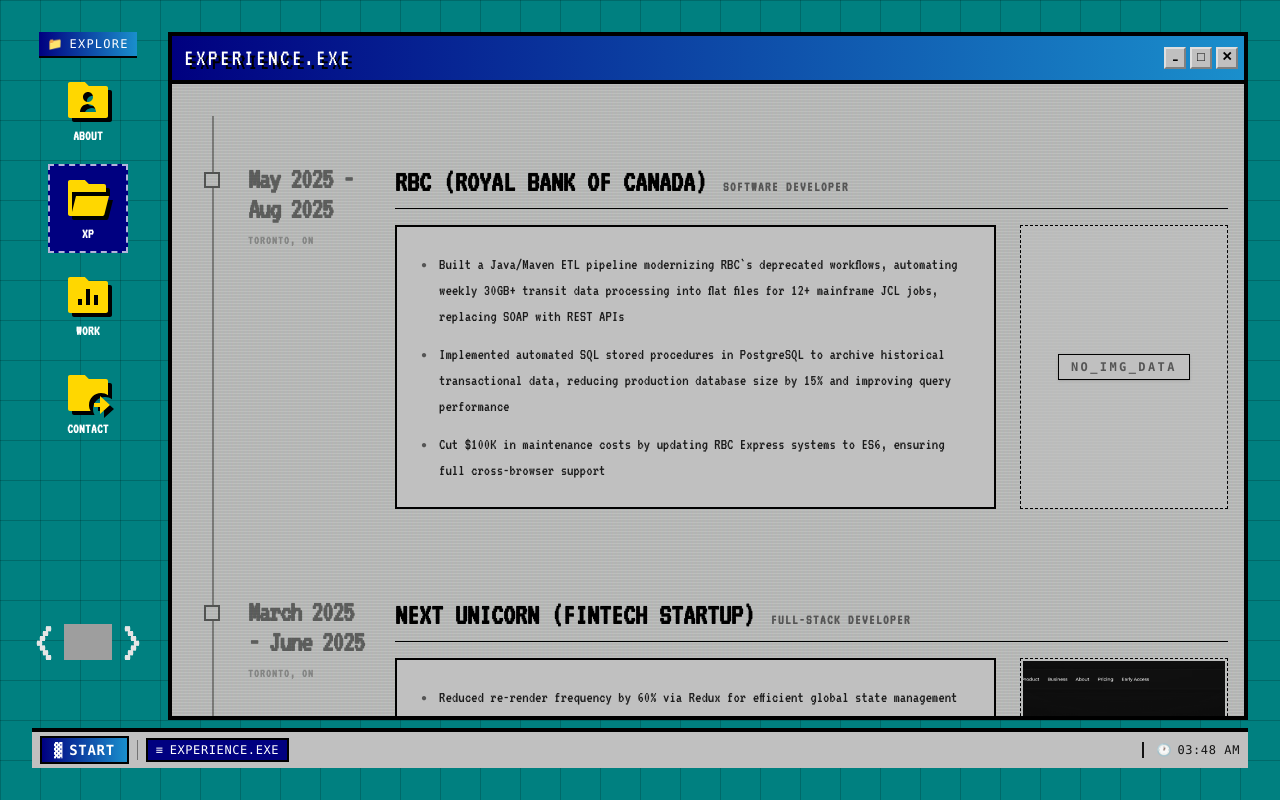
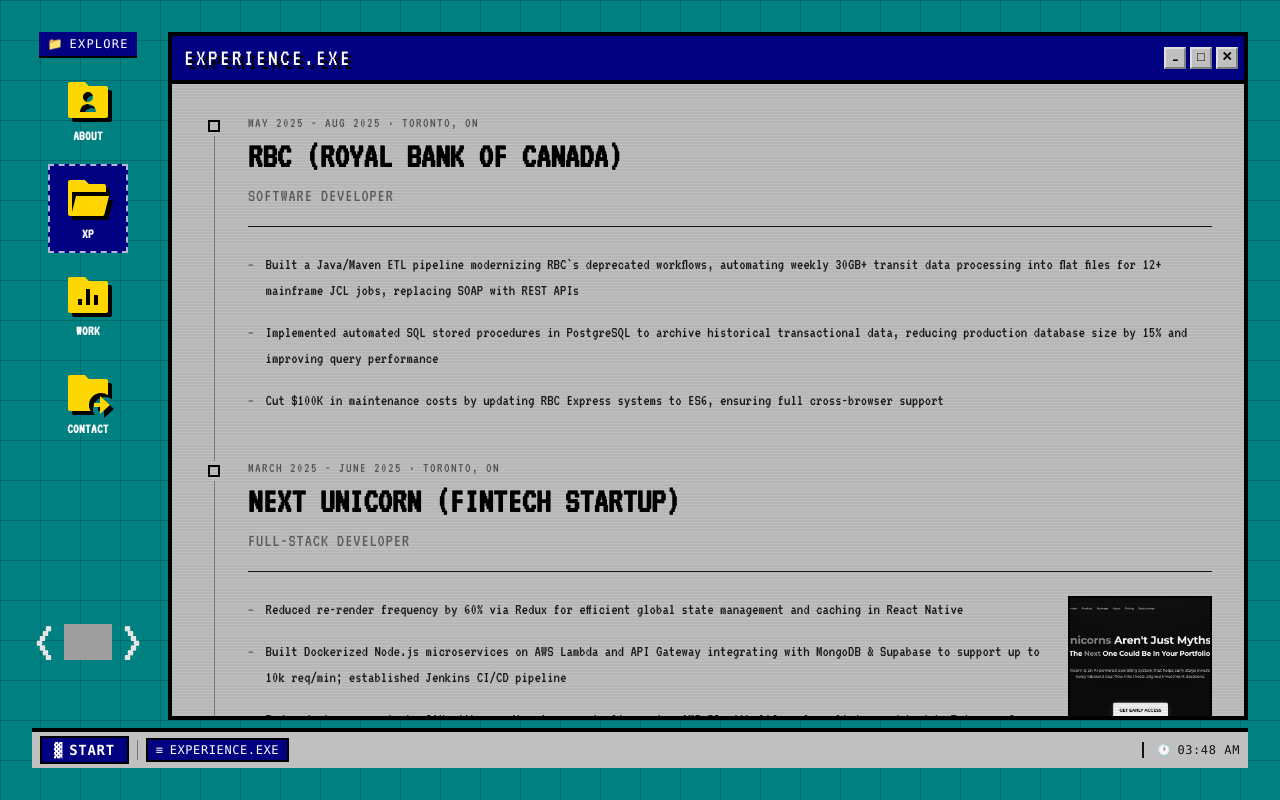
Before and after one commit to KrishNalam/krishnalam.com, a Next.js app: page /experience in a window 1280 px wide. Built offline with nearby package versions, Linux system fonts and the light colour scheme; grey boxes are pictures that could not be loaded.

Commit message:
dark color scheme

```diff
--- a/app/experience/page.tsx
+++ b/app/experience/page.tsx
@@ -1,149 +1,102 @@
 'use client';
-import React, { useEffect, useRef, useState } from 'react';
-import { useScroll, useTransform, motion } from 'motion/react';
 import { WindowFrame } from '@/components/WindowFrame';
 import { EXPERIENCES } from '@/data/config';
 import Image from 'next/image';
 
 export default function ExperiencePage() {
-	const containerRef = useRef<HTMLDivElement>(null);
-	const heightRef = useRef<HTMLDivElement>(null);
-	const [height, setHeight] = useState(0);
-
-	useEffect(() => {
-		const updateHeight = () => {
-			if (heightRef.current) setHeight(heightRef.current.getBoundingClientRect().height);
-		};
-		updateHeight();
-		window.addEventListener('resize', updateHeight);
-		return () => window.removeEventListener('resize', updateHeight);
-	}, []);
-
-	const { scrollYProgress } = useScroll({
-		container: containerRef,
-		offset: ['start 10%', 'end 50%'],
-	});
-
-	const heightTransform = useTransform(scrollYProgress, [0, 1], [0, height]);
-	const opacityTransform = useTransform(scrollYProgress, [0, 0.1], [0, 1]);
-
 	return (
 		<WindowFrame title='EXPERIENCE'>
-			<div className='relative w-full h-full' style={{ background: 'var(--t-surface-dim)', color: 'var(--t-ink)' }}>
+			<div
+				className='relative w-full h-full'
+				style={{ background: 'var(--t-surface-dim)', color: 'var(--t-ink)' }}
+			>
 				{/* CRT scanline overlay */}
 				<div
-					className='absolute inset-0 z-10 pointer-events-none opacity-100'
+					className='absolute inset-0 z-10 pointer-events-none'
 					style={{
 						background:
-							'linear-gradient(to bottom, rgba(255,255,255,0), rgba(255,255,255,0) 50%, rgba(0,0,0,0.05) 50%, rgba(0,0,0,0.05)), linear-gradient(90deg, rgba(255,0,0,0.02), rgba(0,255,0,0.02), rgba(0,0,255,0.02))',
-						backgroundSize: '100% 3px, 4px 100%',
+							'linear-gradient(to bottom, rgba(255,255,255,0), rgba(255,255,255,0) 50%, rgba(0,0,0,0.05) 50%, rgba(0,0,0,0.05))',
+						backgroundSize: '100% 3px',
 					}}
 				/>
 
-				{/* Scroll container — owns the scroll for framer-motion tracking */}
-				<div ref={containerRef} className='w-full h-full relative overflow-y-auto overflow-x-hidden custom-scrollbar'>
-					<div className='w-full px-4 mx-auto relative pt-8'>
-						<div ref={heightRef} className='relative pl-15'>
-
-							{/* Timeline track */}
+				<div className='w-full h-full overflow-y-auto custom-scrollbar'>
+					<div className='w-full px-8 py-8'>
+						{EXPERIENCES.map((exp, index) => (
+							<div key={index} className='grid grid-cols-[20px_1fr] gap-x-6'>
+								{/* Left column: dot + connecting line */}
+								<div className='flex flex-col items-center'>
 									<div
-								className='absolute left-6 top-0 w-[2px] z-0'
-								style={{ height: height + 'px', background: 'var(--t-border)', opacity: 0.35 }}
+										className='w-3 h-3 shrink-0 mt-1 border-2'
+										style={{ background: 'var(--t-surface-dim)', borderColor: 'var(--t-border)' }}
 									/>
-							{/* Animated progress fill */}
-							<div className='absolute left-6 top-0 w-[2px] z-0 overflow-hidden' style={{ height: height + 'px' }}>
-								<motion.div
-									style={{ height: heightTransform, opacity: opacityTransform, background: 'var(--t-ink)' }}
-									className='absolute inset-x-0 top-0 w-[2px]'
+									{index < EXPERIENCES.length - 1 && (
+										<div
+											className='w-px flex-1 mt-1'
+											style={{ background: 'var(--t-border)', opacity: 0.35 }}
 										/>
+									)}
 								</div>
 
-							{EXPERIENCES.map((exp, index) => (
-								<div key={index} className='flex flex-row justify-start pt-12 gap-0 group'>
-									{/* Date & marker */}
-									<div className='sticky flex z-0 items-end top-20 self-start shrink-0 max-w-[15%]'>
+								{/* Right column: content */}
+								<div className='pb-12'>
+									{/* Date + location */}
 									<div
-											className='h-4 w-4 absolute -left-11 top-1 md:top-2 border-2 flex items-center justify-center z-30 transition-all duration-300 group-hover:scale-125'
-											style={{ background: 'var(--t-surface)', borderColor: 'var(--t-ink-muted)' }}
+										className='text-sm uppercase tracking-widest mb-2 leading-none'
+										style={{ color: 'var(--t-ink-muted)' }}
 									>
-											<div
-												className='h-1.5 w-1.5 opacity-0 group-hover:opacity-100 transition-opacity'
-												style={{ background: 'var(--t-ink)' }}
-											/>
-										</div>
-										<div className='hidden md:block text-left pr-6 w-full opacity-50 group-hover:opacity-100 transition-opacity duration-300'>
-											<div className='text-3xl font-black tracking-tighter leading-none' style={{ color: 'var(--t-ink)' }}>
-												{exp.date}
-											</div>
-											<div className='text-xs font-bold mt-2 uppercase tracking-widest' style={{ color: 'var(--t-ink-muted)' }}>
-												{exp.location}
-											</div>
-										</div>
+										{exp.date} · {exp.location}
 									</div>
 
-									{/* Card content */}
-									<div className='relative pl-12 md:pl-0 flex-1 w-full z-10'>
-										{/* Mobile header */}
-										<div className='md:hidden block mb-3 pl-1'>
-											<span className='text-xs font-bold block mb-1 uppercase' style={{ color: 'var(--t-ink-muted)' }}>
-												{exp.date}
-											</span>
-											<span className='text-xl font-black block' style={{ color: 'var(--t-ink)' }}>
+									{/* Company */}
+									<h3
+										className='text-4xl font-black uppercase leading-none mb-2'
+										style={{ color: 'var(--t-ink)' }}
+									>
 										{exp.company}
-											</span>
-											<span className='text-xs block uppercase font-bold' style={{ color: 'var(--t-ink-muted)' }}>
+									</h3>
+
+									{/* Title */}
+									<div
+										className='text-lg uppercase tracking-wider mb-6 border-b pb-4'
+										style={{ color: 'var(--t-ink-muted)', borderColor: 'var(--t-border)', opacity: 0.9 }}
+									>
 										{exp.title}
-											</span>
 									</div>
 
-										{/* Desktop header */}
-										<div className='hidden md:flex items-baseline gap-4 mb-4 pb-2 w-full border-b' style={{ borderColor: 'var(--t-border)' }}>
-											<h3 className='text-3xl font-black uppercase' style={{ color: 'var(--t-ink)' }}>
-												{exp.company}
-											</h3>
-											<div className='text-sm font-bold uppercase tracking-widest' style={{ color: 'var(--t-ink-muted)' }}>
-												{exp.title}
-											</div>
-										</div>
-
-										{/* Content row: description + image */}
-										<div className='flex flex-row pb-10'>
-											<div
-												className='flex-1 border-2 p-6 mr-6 relative group-hover:shadow-translucent group-hover:-translate-y-1 transition-all duration-300'
-												style={{ background: 'var(--t-surface)', borderColor: 'var(--t-border)' }}
+									{/* Bullets + image */}
+									<div className='flex gap-6'>
+										<ul className='flex-1 space-y-4'>
+											{exp.desc.map((point, i) => (
+												<li
+													key={i}
+													className='flex items-start text-base leading-relaxed'
+													style={{ color: 'var(--t-ink-body)' }}
 												>
-												<ul className='space-y-3'>
-													{exp.desc.map((point, i) => (
-														<li key={i} className='flex items-start text-sm md:text-base leading-relaxed font-medium' style={{ color: 'var(--t-ink-body)' }}>
-															<span className='mr-3 mt-1.5 text-[10px] shrink-0' style={{ color: 'var(--t-ink-muted)' }}>●</span>
+													<span
+														className='mr-3 mt-1 shrink-0 text-sm'
+														style={{ color: 'var(--t-ink-muted)' }}
+													>
+														—
+													</span>
 													{point}
 												</li>
 											))}
 										</ul>
-											</div>
 
+										{exp.image && (
 											<div
-												className='w-[25%] h-auto z-50 shrink-0 relative overflow-hidden group/image flex items-center justify-center border border-dashed'
-												style={{ background: 'var(--t-surface-faint)', borderColor: 'var(--t-border)' }}
+												className='w-36 shrink-0 relative overflow-hidden border-2'
+												style={{ borderColor: 'var(--t-border)', minHeight: '110px' }}
 											>
-												{exp.image ? (
 												<Image
 													src={exp.image}
-														alt={`${exp.company} office`}
+													alt={exp.company}
 													fill
-														className='absolute inset-0 w-full h-full object-cover grayscale group-hover:grayscale-0 transition-all duration-500 border-2'
+													className='object-cover grayscale hover:grayscale-0 transition-all duration-500'
 												/>
-												) : (
-													<div className='text-center z-10'>
-														<div
-															className='font-bold font-mono text-xs uppercase tracking-[0.2em] px-3 py-1 border shadow-sm'
-															style={{ color: 'var(--t-ink-muted)', borderColor: 'var(--t-border)', background: 'var(--t-surface)' }}
-														>
-															NO_IMG_DATA
-														</div>
 											</div>
 										)}
-											</div>
 									</div>
 								</div>
 							</div>
@@ -151,7 +104,6 @@
 					</div>
 				</div>
 			</div>
-			</div>
 		</WindowFrame>
 	);
 }
--- a/app/globals.css
+++ b/app/globals.css
@@ -25,22 +25,22 @@
 
 [data-theme='dark'] {
 	/* Dark theme — Win95 night / terminal */
-	--t-desktop-bg: #0d0d18;
-	--t-grid-color: rgba(80, 120, 220, 0.11);
-	--t-surface: #141428;
-	--t-surface-dim: rgba(18, 18, 40, 0.97);
-	--t-surface-faint: rgba(20, 20, 45, 0.6);
-	--t-titlebar: #00008b;
-	--t-titlebar-end: #1e5eb5;
-	--t-titlebar-text: #c8deff;
-	--t-ink: #dce8ff;
-	--t-ink-body: #c0cfea;
-	--t-ink-muted: #5878a0;
-	--t-accent-blue: #5b9cf6;
+	--t-desktop-bg: #111111;
+	--t-grid-color: rgba(255, 255, 255, 0.06);
+	--t-surface: #1a1a1a;
+	--t-surface-dim: rgba(22, 22, 22, 0.97);
+	--t-surface-faint: rgba(24, 24, 24, 0.6);
+	--t-titlebar: #2c2c2c;
+	--t-titlebar-end: #2c2c2c;
+	--t-titlebar-text: #ffffff;
+	--t-ink: #f2f2f2;
+	--t-ink-body: #c8c8c8;
+	--t-ink-muted: #888888;
+	--t-accent-blue: #ffffff;
 	--t-accent-yellow: #ffd700;
 	--t-accent-orange: #ff9a3c;
 	--t-accent-green: #00cc66;
-	--t-border: #1e3a6e;
+	--t-border: #ffffff;
 	--t-shadow: rgba(0, 0, 0, 0.8);
 }
 
--- a/components/DesktopNav.tsx
+++ b/components/DesktopNav.tsx
@@ -10,7 +10,7 @@
 			<div
 				className='hidden sm:flex items-center gap-1.5 px-2 py-1 mb-2 border-b-2 font-mono text-xs uppercase tracking-widest shrink-0'
 				style={{
-					background: 'linear-gradient(90deg, var(--t-titlebar) 0%, var(--t-titlebar-end) 100%)',
+					background: 'var(--t-titlebar)',
 					borderColor: 'var(--t-border)',
 					color: 'var(--t-titlebar-text)',
 				}}
--- a/components/Taskbar.tsx
+++ b/components/Taskbar.tsx
@@ -35,7 +35,7 @@
 				href='/'
 				className='flex items-center gap-1.5 px-3 py-0.5 border-2 font-bold uppercase tracking-wider hover:opacity-80 transition-opacity shrink-0'
 				style={{
-					background: 'linear-gradient(90deg, var(--t-titlebar) 0%, var(--t-titlebar-end) 100%)',
+					background: 'var(--t-titlebar)',
 					borderColor: 'var(--t-border)',
 					color: 'var(--t-titlebar-text)',
 				}}
--- a/components/WindowFrame.tsx
+++ b/components/WindowFrame.tsx
@@ -34,7 +34,7 @@
 		<div
 			className='p-1.5 pl-3 flex justify-between items-center border-b-4 border-[var(--t-border)] shrink-0 gap-2'
 			style={{
-				background: 'linear-gradient(90deg, var(--t-titlebar) 0%, var(--t-titlebar-end) 100%)',
+				background: 'var(--t-titlebar)',
 				color: 'var(--t-titlebar-text)',
 			}}
 		>
```
Lines whose indentation alone changed are shown as unchanged.
